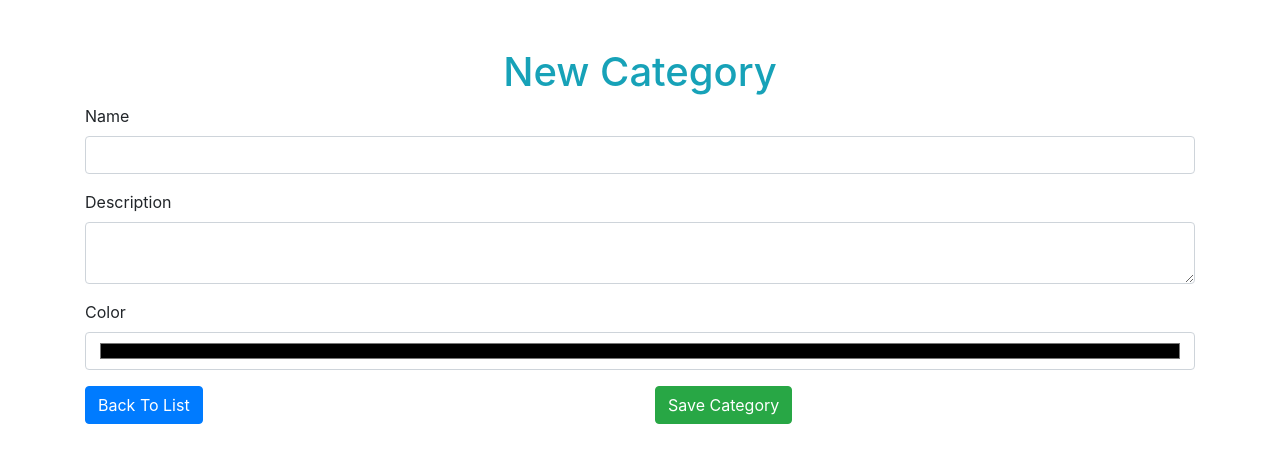
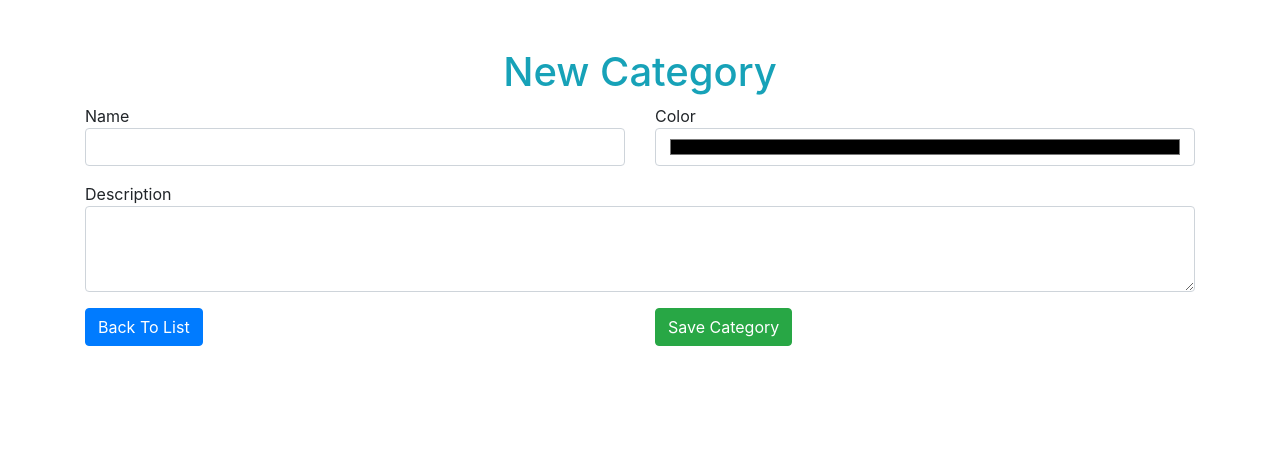
Before and after one commit to mishelshaji/Django-Course, a Django app: page /administrator/category/create/ in a window 1280 px wide. Shown: the part 56-519 px from the top of the page. Run offline with Django 3.2, Linux system fonts and the light colour scheme; some libraries are stand-ins or nearby versions.

Commit message:
Category Form

```diff
--- /dev/null
+++ b/Project 1 - Blog/blog/administrator/forms.py
@@ -0,0 +1,19 @@
+from django import forms
+from django.forms import widgets
+from .models import *
+
+class CategoryForm(forms.ModelForm):
+    class Meta:
+        model = Category
+        fields = '__all__'
+        widgets = {
+            'name': forms.TextInput(
+                attrs={'class': 'form-control'}
+            ),
+            'description': forms.Textarea(
+                attrs={'class': 'form-control', 'rows': '3'}
+            ),
+            'color': forms.TextInput(
+                attrs={'class': 'form-control', 'type': 'color'}
+            ),
+        }
--- a/Project 1 - Blog/blog/administrator/templates/administrator/category/create.html
+++ b/Project 1 - Blog/blog/administrator/templates/administrator/category/create.html
@@ -5,21 +5,48 @@
     <h1 class="text-center text-info mt-5">New Category</h1>
 
     <form method="POST">
-        <div class="form-group">
-            <label for="name">Name</label>
-            <input type="text" name="name" id="name" class="form-control">
+        <div class="row">
+            <div class="col">
+                {{ form.name.label }}
+                {{ form.name }}
+
+                {% if form.name.errors %}
+                    <div class="text-danger">
+                        {% for e in form.name.errors %}
+                            <p>{{ e }}</p>
+                        {% endfor %}
+                    </div>
+                {% endif %}
+
+            </div>
+            <div class="col">
+                {{ form.color.label }}
+                {{ form.color }}
+
+                {% if form.color.errors %}
+                <div class="text-danger">
+                    {% for e in form.color.errors %}
+                        <p>{{ e }}</p>
+                    {% endfor %}
+                </div>
+                {% endif %}
+            </div>
         </div>
-
-        <div class="form-group">
-            <label for="description">Description</label>
-            <textarea type="text" name="description" id="description" class="form-control"></textarea>
+        <div class="row">
+            <div class="col">
+                <div class="form-group mt-3">
+                    {{ form.description.label }}
+                    {{ form.description }}
+                    {% if form.description.errors %}
+                    <div class="text-danger">
+                        {% for e in form.description.errors %}
+                            <p>{{ e }}</p>
+                        {% endfor %}
+                    </div>
+                    {% endif %}
+                </div>
+            </div>
         </div>
-
-        <div class="form-group">
-            <label for="color">Color</label>
-            <input type="color" name="color" id="color" class="form-control">
-        </div>
-
         <div class="row">
             <div class="col-6">
                 <button class="btn btn-primary">Back To List</button>
--- a/Project 1 - Blog/blog/administrator/views.py
+++ b/Project 1 - Blog/blog/administrator/views.py
@@ -1,17 +1,20 @@
 from django.shortcuts import render, HttpResponse
 from .models import *
+from .forms import *
 
 # Create your views here.
 def create_category(request):
     if request.method == 'GET':
-        return render(request, 'administrator/category/create.html')
+        context = {}
+        context['form'] = CategoryForm()
+        return render(request, 'administrator/category/create.html', context)
+
     elif request.method == 'POST':
-        try:
-            c = Category()
-            c.name = request.POST.get('name')
-            c.description = request.POST.get('description')
-            c.color = request.POST.get('color')
-            c.save()
+        form = CategoryForm(request.POST)
+        if form.is_valid():
+            form.save()
             return HttpResponse("Data Saved")
-        except Exception:
-            return HttpResponse("Invalid")
+        else:
+            context = {}
+            context['form'] = form
+            return render(request, 'administrator/category/create.html', context)
```
